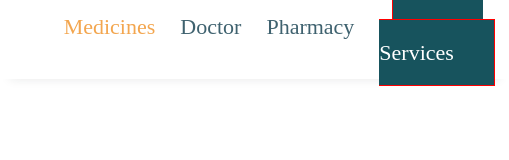
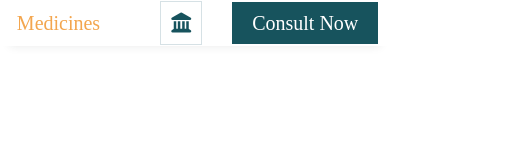
Before and after one commit to Animesh-2/Telemedicine_website, a plain HTML site: page navbar.html in a window 390 px wide. Shown: the whole page, 509 px wide, since content can reach past the window. Drawn offline with Linux system fonts and the light colour scheme.

Commit message:
navbar done with mediaqueries

```diff
--- /dev/null
+++ b/navbar.css
@@ -0,0 +1,123 @@
+* {
+    margin: 0;
+    padding: 0;
+    box-sizing: border-box;
+}
+
+#container {
+    display: flex;
+    width: 100%;
+    box-shadow: rgba(33, 35, 38, 0.1) 0px 10px 10px -10px;
+
+}
+
+.navbar-left {
+    width: 60%;
+}
+
+#container .navbar-left,
+.navbar-right {
+
+    display: flex;
+    align-items: center;
+    justify-content: space-around;
+    padding: 3%;
+}
+
+.navbar-left,
+.navbar-right {
+    text-align: center;
+    font-size: 20px;
+    gap: 30px;
+}
+
+.navbar-left>a:first-child li {
+    color: hsl(32, 87%, 63%);
+}
+
+.navbar-left>a:not(:first-child li) {
+    color: #3f626f
+}
+
+.navbar-right {
+    width: 40%;
+    justify-content: flex-end;
+}
+
+.navbar-right>a:first-child li {
+
+    border: 1px solid #d6e1e5;
+    padding: 20px 20px;
+    color: #17535d;
+}
+
+.navbar-right>a:last-child li {
+
+    padding: 20px 40px;
+    color: white;
+    background-color: #17535d;
+}
+
+li {
+    display: inline;
+}
+
+a {
+    text-decoration: none;
+}
+
+@media all and (max-width: 900px) {
+
+
+    .navbar-left>a:nth-child(even) {
+        display: none !important;
+    }
+
+    .navbar-left {
+        width: 50%;
+        gap: 0px;
+    }
+
+    .navbar-right {
+        width: 50%;
+    }
+}
+
+@media all and (max-width: 720px) {
+
+    .navbar-left,
+    .navbar-right {
+
+        display: flex;
+        align-items: center;
+        flex-wrap: wrap;
+    }
+
+    .navbar-left>a:not(:first-child) {
+        display: none !important;
+    }
+
+    .navbar-left {
+        width: 30%;
+        gap: 0px;
+    }
+
+    .navbar-right {
+        width: 70%;
+    }
+
+    .navbar-right>a:first-child li {
+
+        border: 1px solid #d6e1e5;
+        padding: 10px 10px;
+        color: #17535d;
+    }
+
+    .navbar-right>a:last-child li {
+
+        padding: 10px 20px;
+        color: white;
+        background-color: #17535d;
+
+    }
+}
--- a/navbar.html
+++ b/navbar.html
@@ -5,83 +5,28 @@
     <meta charset="UTF-8">
     <meta name="viewport" content="width=device-width, initial-scale=1.0">
     <title> Telemedicine </title>
-    <style>
-        * {
-            margin: 0;
-            padding: 0;
-            box-sizing: border-box;
-        }
-        #container{
-            display: flex;
-        }
-
-        #container ul{
-
-            display: flex;
-            justify-content: space-between;
-            padding: 3.5%;
-            box-shadow: rgba(33, 35, 38, 0.1) 0px 10px 10px -10px;
-        }
-
-        ul {
-            text-align: center;
-            font-size: 22px;
-            gap: 25px;
-        }
-
-        ul>a:first-child li{
-            color: hsl(32,87%,63%);
-            padding-left: 50px;
-        }
-
-        ul>a:not(:first-child li){
-            color: #3f626f
-        }
-        ul>a:last-child li{
-            border: 1px solid red;
-            padding: 20px 40px;
-            color: white;
-            background-color:  #17535d;
-        }
-
-        li{
-            display: inline;
-        }
-
-        a{
-            text-decoration: none;
-        }
-    </style>
+    <link rel="stylesheet" href="navbar.css">
+    <script src="https://kit.fontawesome.com/8f738ffcbd.js" crossorigin="anonymous"></script>
 </head>
 
 
 <body>
 
     <div id="container">
-
-        <ul>
-            <a href="">
-                <li> Medicines </li>
-            </a>
-            <a href="">
-                <li> Doctor </li>
-            </a>
-            <a href="">
-                <li> Pharmacy </li>
-            </a>
-            <a href="">
-                <li> Other Services </li>
-            </a>
-            <!-- <a href="">
-                <li> </li>
-            </a>
-            <a href="">
-                <li> Consult Now </li>
-            </a> -->
-        </ul>
-
+       <!-- Navbar is imported here -->
     </div>
 
 </body>
 
 </html>
+<script type="module" src="navbar.js"></script>
+<script type="module">
+    import { navbar } from './navbar.js';
+
+    // Now you can use the `navbar` function in this script
+    const navBarHTML = navbar();
+
+    // APPENDING TO CONTAINER ------->
+    let container= document.getElementById("container");
+    container.innerHTML= (navBarHTML);
+</script>
--- /dev/null
+++ b/navbar.js
@@ -0,0 +1,32 @@
+function navbar() {
+
+    return `
+    <ul class="navbar-left">
+        <a href="">
+            <li> Medicines </li>
+        </a>
+        <a href="">
+            <li> Doctor </li>
+        </a>
+        <a href="">
+            <li> Pharmacy </li>
+        </a>
+        <a href="">
+            <li> Other Services </li>
+        </a>
+    </ul>
+
+    <ul class="navbar-right">
+        <a href="">
+            <li><i class="fa-solid fa-landmark"></i> </li>
+        </a>
+
+        <a href="">
+
+            <li>  Consult Now </li>
+        </a>
+    </ul>`
+
+}
+
+export {navbar}
```
